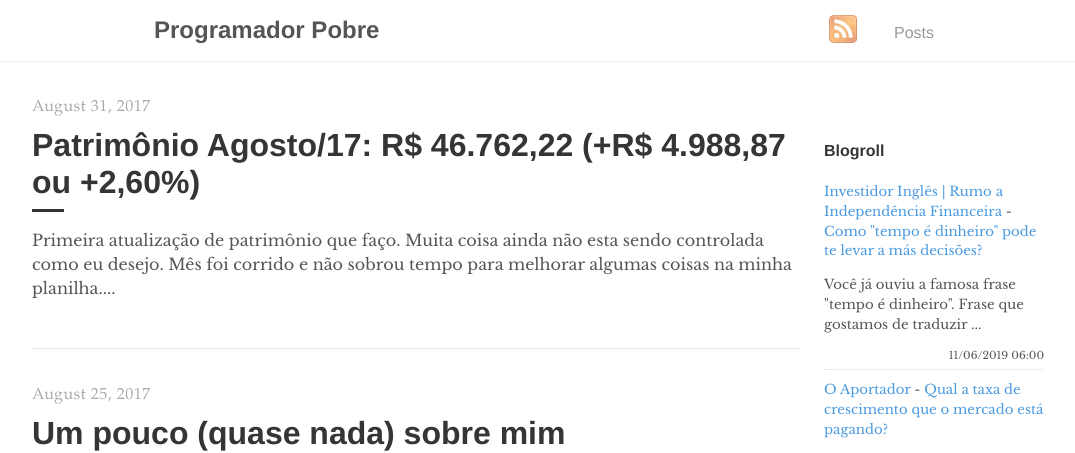
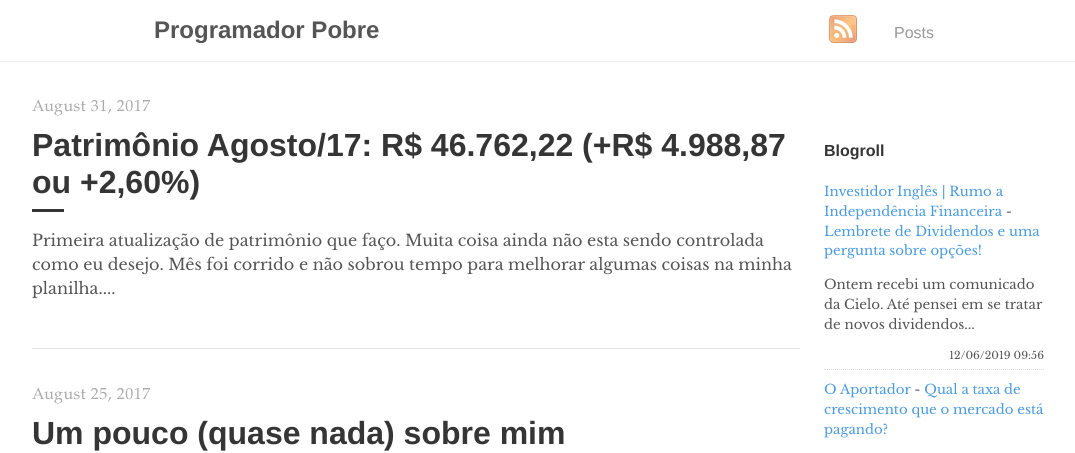
Before and after one commit to programadorpobre/programadorpobre.github.io, a Jekyll site: the page built from index.html, in a window 1280 px wide. Shown: the top 453 px of the page, without its empty margins (96-1171 px from the left). Built offline with Jekyll 4.4.1, drawn with Linux system fonts in a browser that asks for light colours; the list of posts is cut into pages by our own code; comment, search, counter and statistics services are not loaded.

Commit message:
[ci skip] travis #676

```diff
--- a/_includes/feed-entries.html
+++ b/_includes/feed-entries.html
@@ -1,7 +1,7 @@
 <div class="feed-entry">
-    <a class="feed-entry-site-name" href="https://www.investidoringles.com/">Investidor Inglês | Rumo a Independência Financeira</a> - <a class="feed-entry-title" href="https://www.investidoringles.com/2019/06/expressao-tempo-e-dinheiro-problemas.html">Como "tempo é dinheiro" pode te levar a más decisões?</a>
-    <p class="feed-entry-summary">Você já ouviu a famosa frase "tempo é dinheiro". Frase que gostamos de traduzir ...</p>
-    <time datetime="2019-06-11T06:00:00.000-03:00">11/06/2019 06:00</time>
+    <a class="feed-entry-site-name" href="https://www.investidoringles.com/">Investidor Inglês | Rumo a Independência Financeira</a> - <a class="feed-entry-title" href="https://www.investidoringles.com/2019/06/lembrete-dividendos.html">Lembrete de Dividendos e uma pergunta sobre opções!</a>
+    <p class="feed-entry-summary">Ontem recebi um comunicado da Cielo. Até pensei em se tratar de novos dividendos...</p>
+    <time datetime="2019-06-12T09:56:00.000-03:00">12/06/2019 09:56</time>
 </div>
 <div class="feed-entry">
     <a class="feed-entry-site-name" href="https://oaportadorfinanceiro.blogspot.com/">O Aportador</a> - <a class="feed-entry-title" href="https://oaportadorfinanceiro.blogspot.com/2019/06/qual-taxa-de-crescimento-que-o-mercado.html">Qual a taxa de crescimento que o mercado está pagando?</a>
```
